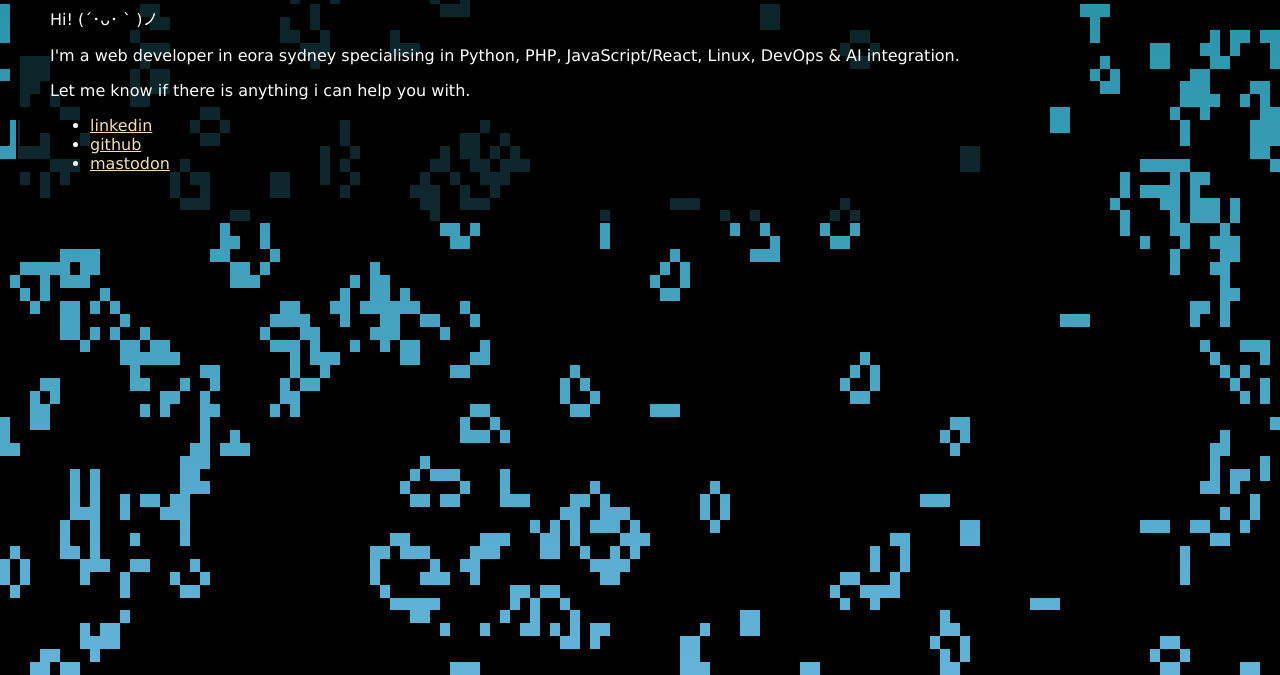
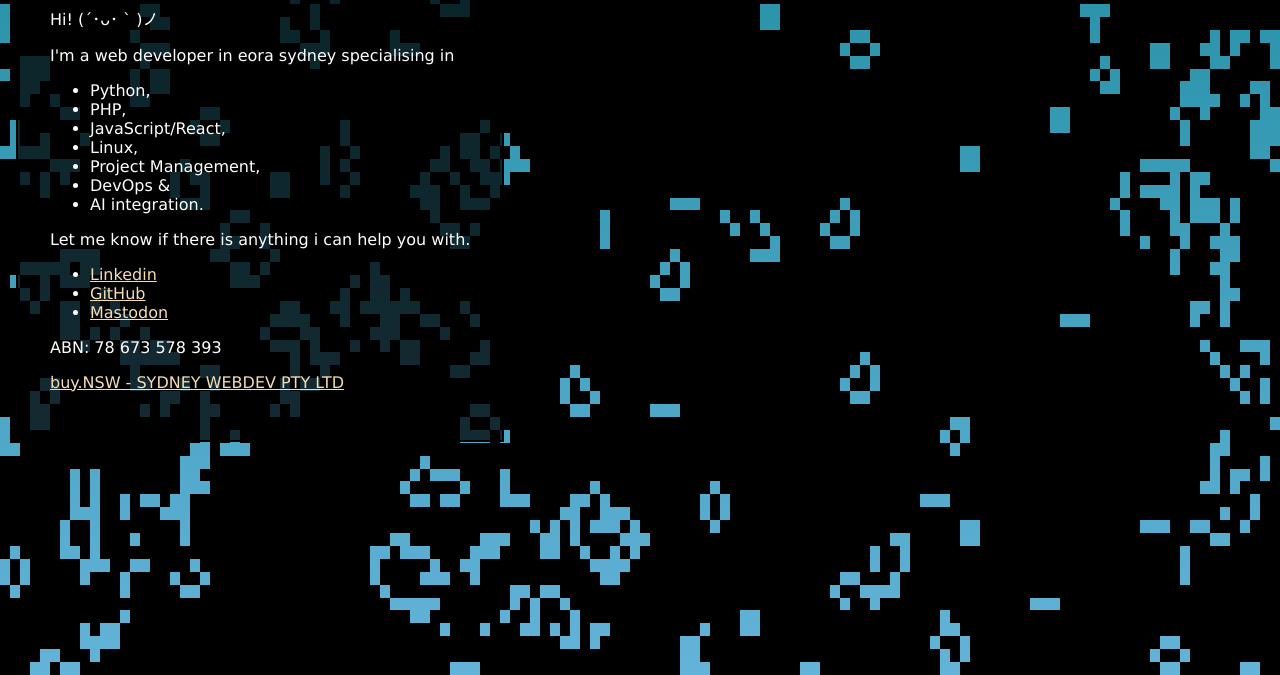
Before and after one commit to ioionu/sydneywebdev.com, a plain HTML site: page index.html in a window 1280 px wide. Shown: the part 125-800 px from the top of the page. Drawn offline with Linux system fonts and the light colour scheme.

Commit message:
update blurb

```diff
--- a/index.html
+++ b/index.html
@@ -67,15 +67,26 @@ a:link, a:visited {
         <div id="bg" tabindex="0"></div>
         <div id="card">
             <div class="inner">
-                <h1>Sydney WebDev</h1>
+                <h1>{Sydney: WebDev}</h1>
                 <p>Hi! <span role="img" aria-label="waving" tabindex="0">(´･ᴗ･ ` )ノ</span></p>
-                <p>I'm a web developer in eora sydney specialising in Python, PHP, JavaScript/React, Linux, DevOps &amp; AI integration.</p>
+                <p>I'm a web developer in eora sydney specialising in</p>
+                <ul>
+                    <li>Python,</li>
+                    <li>PHP,</li>
+                    <li>JavaScript/React,</li>
+                    <li>Linux,</li>
+                    <li>Project Management,</li>
+                    <li>DevOps &amp;</li>
+                    <li>AI integration.</li>
+                </ul>
                 <p>Let me know if there is anything i can help you with.</p>
                 <ul>
-                    <li><a href="https://www.linkedin.com/in/joshuamccluskey/" target="_blank">linkedin</a></li>
-                    <li><a href="https://github.com/ioionu/" target="_blank">github</a></li>
-                    <li><a rel="me" href="https://mastodon.social/@sydneywebdev" target="_blank">mastodon</a></li>
+                    <li><a href="https://www.linkedin.com/in/joshuamccluskey/" target="_blank">Linkedin</a></li>
+                    <li><a href="https://github.com/ioionu/" target="_blank">GitHub</a></li>
+                    <li><a rel="me" href="https://mastodon.social/@sydneywebdev" target="_blank">Mastodon</a></li>
                 </ul>
+                <p>ABN: 78 673 578 393</p>
+                <p><a href="https://buy.nsw.gov.au/supplier/profile/158736" target="_blank">buy.NSW - SYDNEY WEBDEV PTY LTD</a></p>
             </div>
         </div>
         <script>
```
